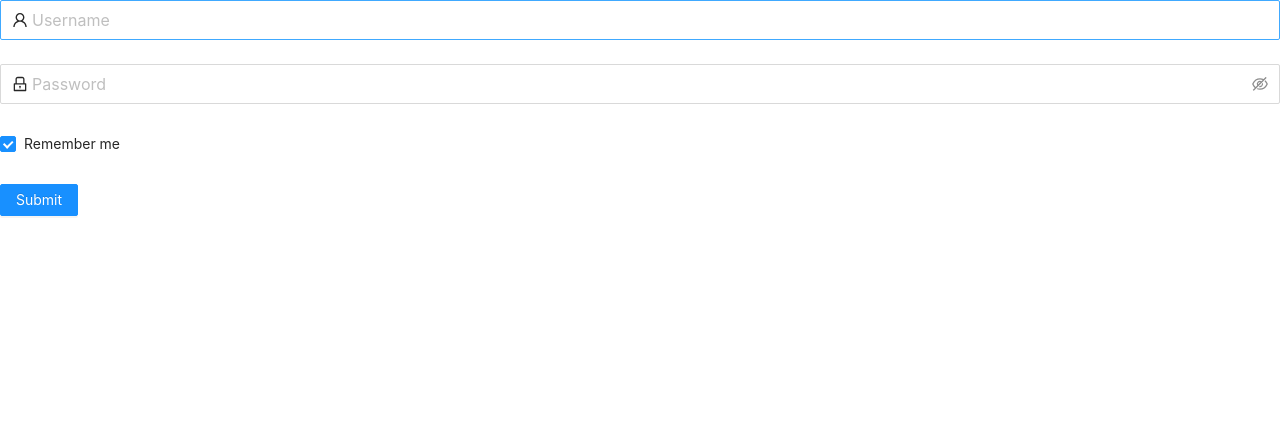
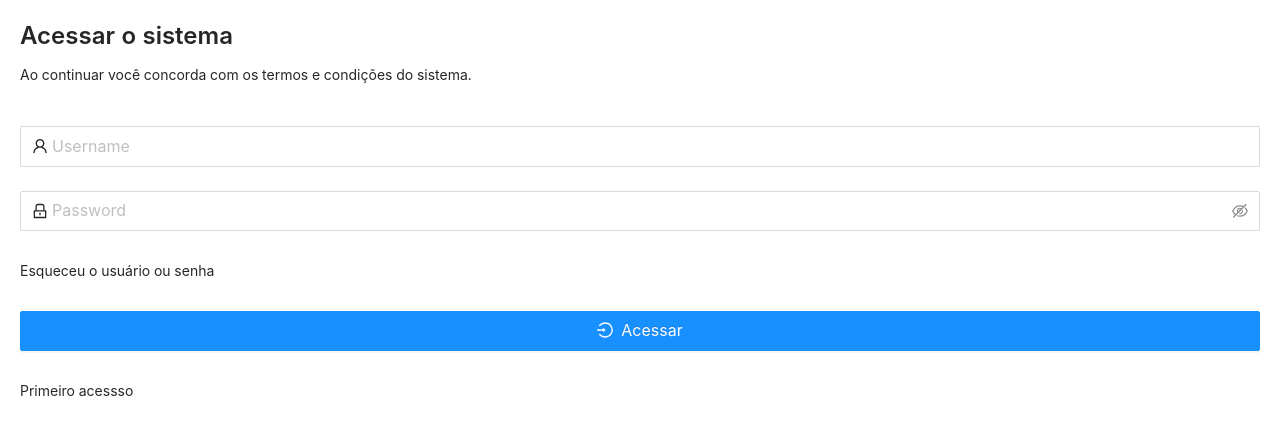
Before and after one commit to ViictrP/finance-app-react, a React (Create React App) app: page / in a window 1280 px wide. Shown: the top 434 px of the page. Built offline with nearby package versions, Linux system fonts and the light colour scheme.

Commit message:
login page construction

```diff
--- a/package.json
+++ b/package.json
@@ -3,7 +3,7 @@
   "version": "0.1.0",
   "private": true,
   "scripts": {
-    "start": "react-scripts start",
+    "start": "HOST=0.0.0.0 react-scripts start",
     "build": "react-scripts build",
     "test": "react-scripts test",
     "eject": "react-scripts eject"
--- a/src/App.css
+++ b/src/App.css
@@ -1 +1,14 @@
 @import '~antd/dist/antd.css';
+
+.container {
+  padding: 20px;
+}
+
+.divider, .divider-2x {
+  width: 100%;
+  height: 20px;
+}
+
+.divider-2x {
+  height: 40px;
+}
--- a/src/components/ui/login-form/login-form.tsx
+++ b/src/components/ui/login-form/login-form.tsx
@@ -1,16 +1,20 @@
 import './style.css';
+
+import { LockOutlined, LoginOutlined, UserOutlined } from '@ant-design/icons';
+import { Button, Form, Input, Typography } from 'antd';
 import React from 'react';
-import { Form, Input, Checkbox, Button } from 'antd';
-import { UserOutlined, LockOutlined } from '@ant-design/icons';
+
+const { Title, Text } = Typography;
 
 const LoginForm = () => {
   return (
     <div>
-      <Form
-        name="basic"
-        initialValues={{ remember: true }}
-        autoComplete="off"
-      >
+      <Title level={3}>Acessar o sistema</Title>
+      <Text>
+        Ao continuar você concorda com os termos e condições do sistema.
+      </Text>
+      <div className="divider-2x"></div>
+      <Form name="basic" initialValues={{ remember: true }} autoComplete="off">
         <Form.Item
           name="username"
           rules={[{ required: true, message: 'Please input your username!' }]}
@@ -31,16 +35,22 @@ const LoginForm = () => {
             prefix={<LockOutlined />}
           />
         </Form.Item>
-        <Form.Item
-          name="remember"
-          valuePropName="checked"
-        >
-          <Checkbox>Remember me</Checkbox>
+        <Form.Item name="remember" valuePropName="checked">
+          <Text>Esqueceu o usuário ou senha</Text>
         </Form.Item>
         <Form.Item>
-          <Button type="primary" htmlType="submit">
-            Submit
+          <Button
+            type="primary"
+            htmlType="submit"
+            icon={<LoginOutlined />}
+            size="large"
+            block
+          >
+            Acessar
           </Button>
+        </Form.Item>
+        <Form.Item name="remember" valuePropName="checked">
+          <Text>Primeiro acessso</Text>
         </Form.Item>
       </Form>
     </div>
--- a/src/pages/login-page/login-page.tsx
+++ b/src/pages/login-page/login-page.tsx
@@ -1,11 +1,18 @@
 import './style.css';
 import React from 'react';
+import { Row, Col } from 'antd';
 import LoginForm from '../../components/ui/login-form/login-form';
 
 const LoginPage = () => {
-    return (
-        <LoginForm />
-    );
+  return (
+    <Row>
+      <Col span={24}>
+        <div className='container'>
+          <LoginForm />
+        </div>
+      </Col>
+    </Row>
+  );
 };
 
 export default LoginPage;
```
Also changed, not shown: 1 other file (tests, documents, lock files or other folders).
